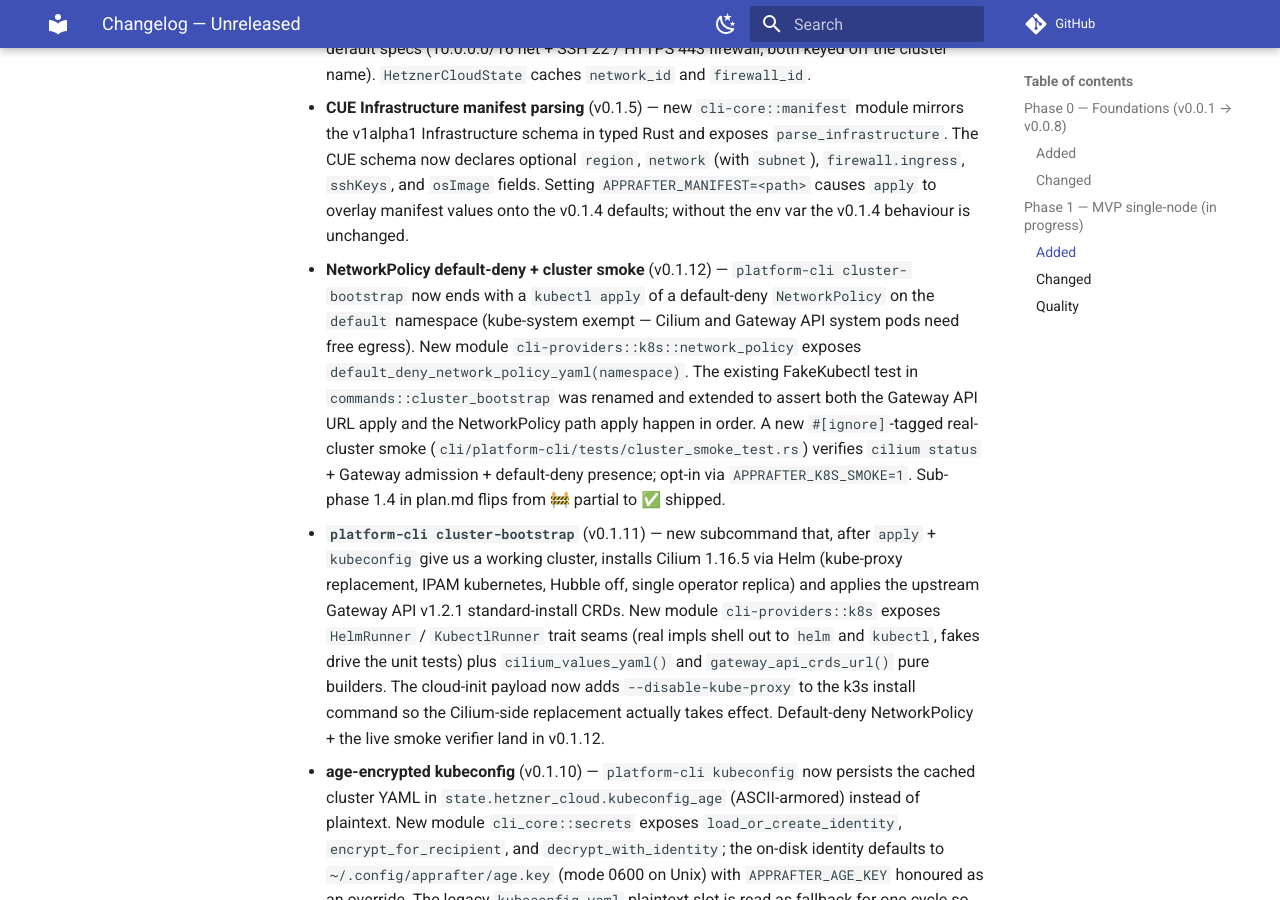
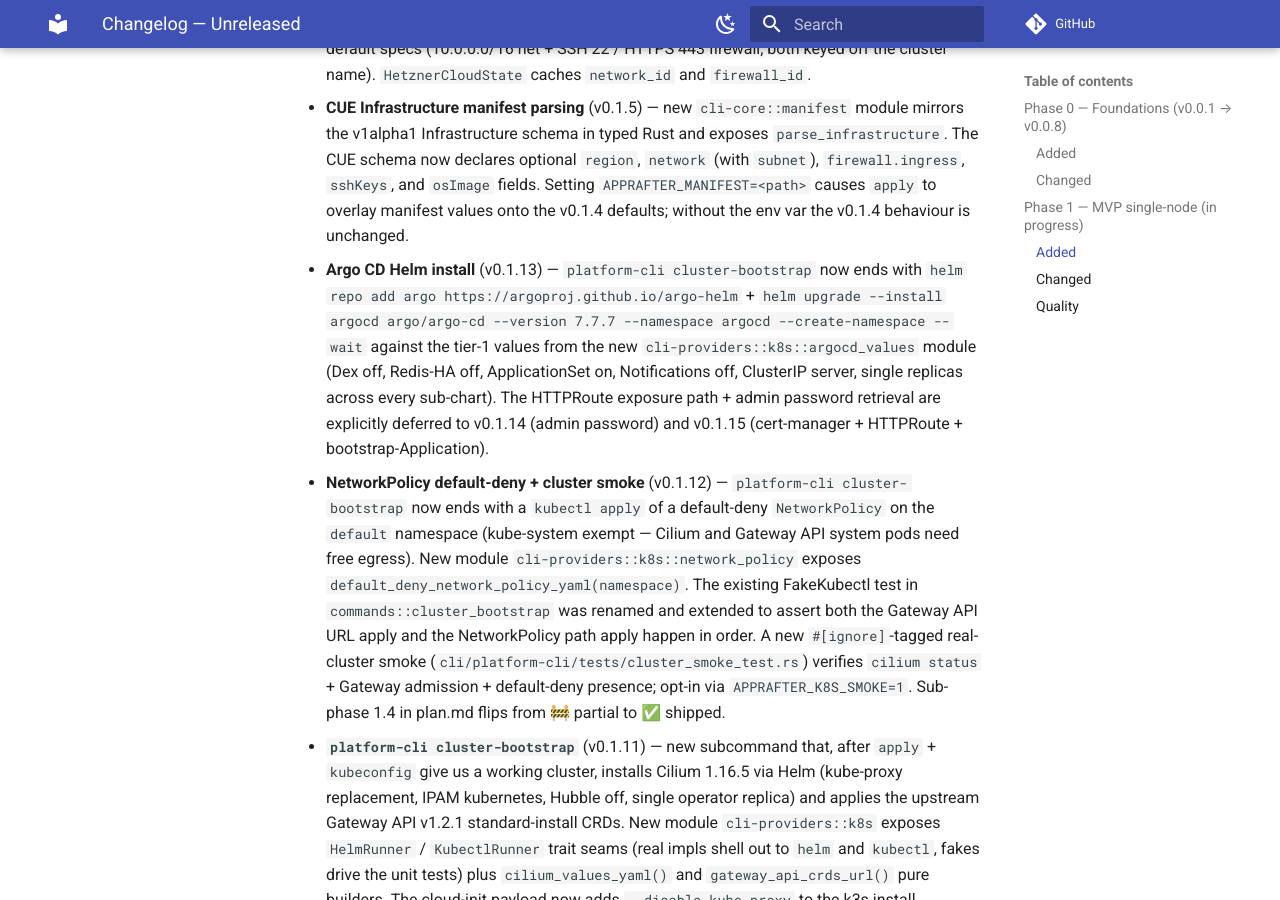
Before and after one commit to AppRafter/apprafter, an MkDocs documentation site: the page built from docs/changelog/UNRELEASED.md, in a window 1280 px wide and 900 px high, scrolled down 2335 px. Built offline with MkDocs 1.6.1 and Material for MkDocs 9.7.7, drawn with Linux system fonts in a browser that asks for light colours; comment, search, counter and statistics services are not loaded.

Commit message:
docs: close 1.5a (Argo CD install) for v0.1.13
- cli/README.md: "Bootstrapping Cilium + Gateway API" retitled to
  "Bootstrapping the cluster" with the 5-step flow now ending in
  Argo CD; admin password + UI exposure caveats called out.
- plan.md: sub-phase 1.5 now 🚧 partial; v0.1.13 поставка ticked
  off; v0.1.14 + v0.1.15 поставки scoped (admin password,
  cert-manager + HTTPRoute + bootstrap-Application).
- docs/changelog/UNRELEASED.md: v0.1.13 entry under Phase 1 / Added.

Co-Authored-By: Claude Opus 4.7 (1M context) <noreply@anthropic.com>

```diff
--- a/docs/changelog/UNRELEASED.md
+++ b/docs/changelog/UNRELEASED.md
@@ -113,6 +113,17 @@ the `0.0.x` series; semver starts at 1.0.
   Setting `APPRAFTER_MANIFEST=<path>` causes `apply` to overlay
   manifest values onto the v0.1.4 defaults; without the env var
   the v0.1.4 behaviour is unchanged.
+- **Argo CD Helm install** (v0.1.13) — `platform-cli
+  cluster-bootstrap` now ends with `helm repo add argo
+  https://argoproj.github.io/argo-helm` + `helm upgrade --install
+  argocd argo/argo-cd --version 7.7.7 --namespace argocd
+  --create-namespace --wait` against the tier-1 values from the
+  new `cli-providers::k8s::argocd_values` module (Dex off,
+  Redis-HA off, ApplicationSet on, Notifications off, ClusterIP
+  server, single replicas across every sub-chart). The HTTPRoute
+  exposure path + admin password retrieval are explicitly deferred
+  to v0.1.14 (admin password) and v0.1.15 (cert-manager +
+  HTTPRoute + bootstrap-Application).
 - **NetworkPolicy default-deny + cluster smoke** (v0.1.12) —
   `platform-cli cluster-bootstrap` now ends with a `kubectl apply`
   of a default-deny `NetworkPolicy` on the `default` namespace
```
Also changed, not shown: cli/README.md (+10 -4 lines), plan.md (+21 -8 lines).
